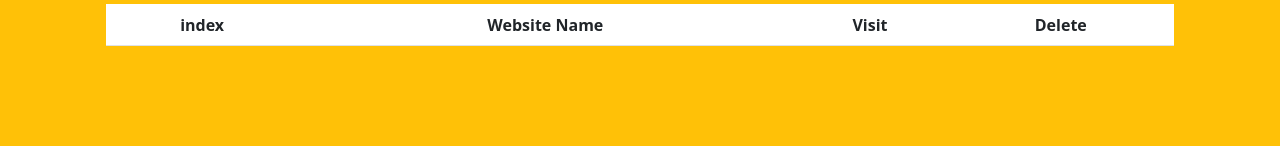
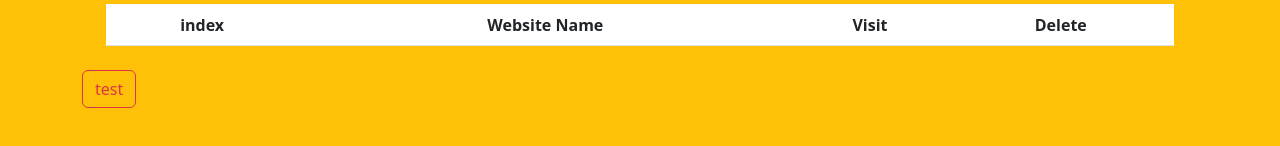
Before and after one commit to ahmedAli322657/Assignment, a plain HTML site: page index.html in a window 1280 px wide. Shown: the part 552-698 px from the top of the page. Drawn offline with nearby package versions, Linux system fonts and the light colour scheme.

Commit message:
Second commit

```diff
--- a/index.html
+++ b/index.html
@@ -45,9 +45,8 @@
                 </tbody>
             </table>
         </div>
+        <button class="btn btn-outline-danger">test</button>
     </div>
-
-
     <script src="https://cdn.jsdelivr.net/npm/bootstrap@5.3.3/dist/js/bootstrap.bundle.min.js"
         integrity="sha384-YvpcrYf0tY3lHB60NNkmXc5s9fDVZLESaAA55NDzOxhy9GkcIdslK1eN7N6jIeHz"
         crossorigin="anonymous"></script>
```
